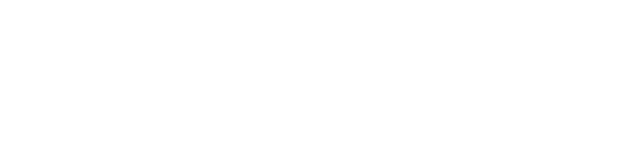
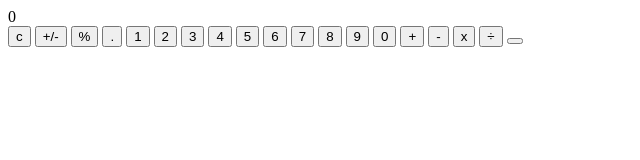
Before and after one commit to Tasfiq-asif/ios_calculator, a plain HTML site: page index.html in a window 1280 px wide. Shown: the whole page, without its empty margins (0-640 px from the left). Drawn offline with Linux system fonts and the light colour scheme.

Commit message:
adding button class

```diff
--- a/index.html
+++ b/index.html
@@ -7,6 +7,35 @@
     <title>Document</title>
 </head>
 <body>
+    <div class="container">
+        <div class="result">
+            <span>0</span>
+        </div>
+        <div class="button">
+            <button class="c">c</button>
+            <button class="plus-minus">+/-</button>
+            <button class="percentage">%</button>
+            <button class="point">.</button>
+            <button class="number">1</button>
+            <button class="number">2</button>
+            <button class="number">3</button>
+            <button class="number">4</button>
+            <button class="number">5</button>
+            <button class="number">6</button>
+            <button class="number">7</button>
+            <button class="number">8</button>
+            <button class="number">9</button>
+            <button class="number">0</button>
+            <button class="orange">+</button>
+            <button class="orange">-</button>
+            <button class="orange">x</button>
+            <button class="orange">÷</button>
+            <button class="orange"></button>
+
+
+        </div>
+
+    </div>
     <script src="main.js"></script>
 </body>
 </html>
```
